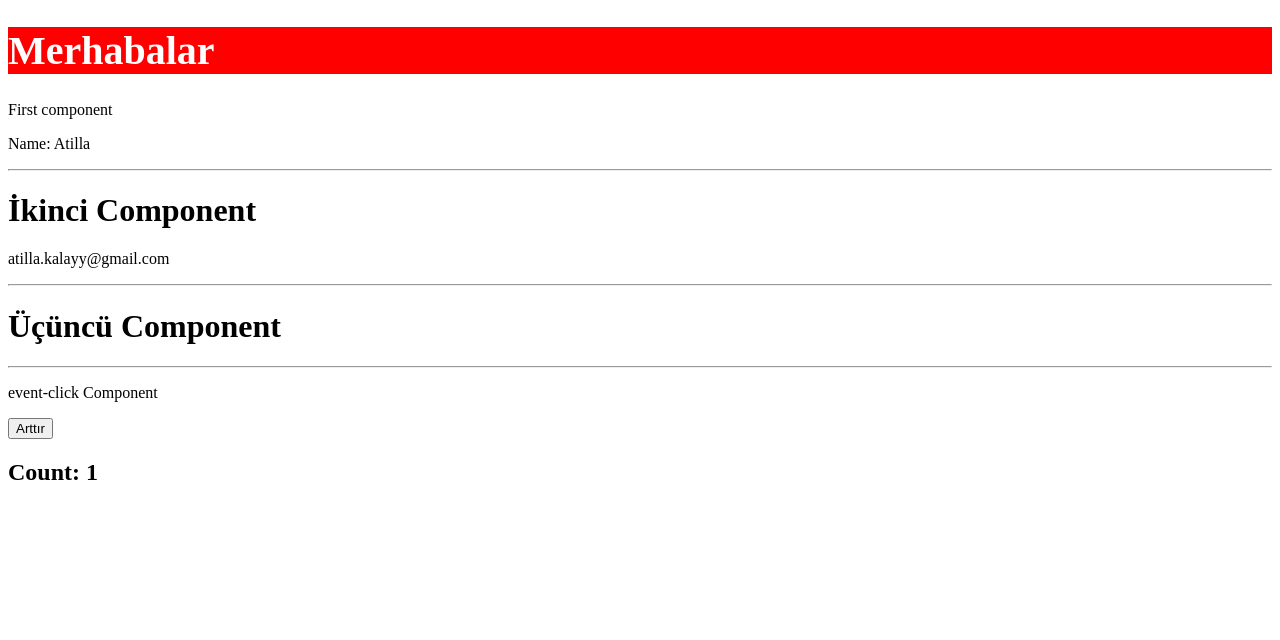
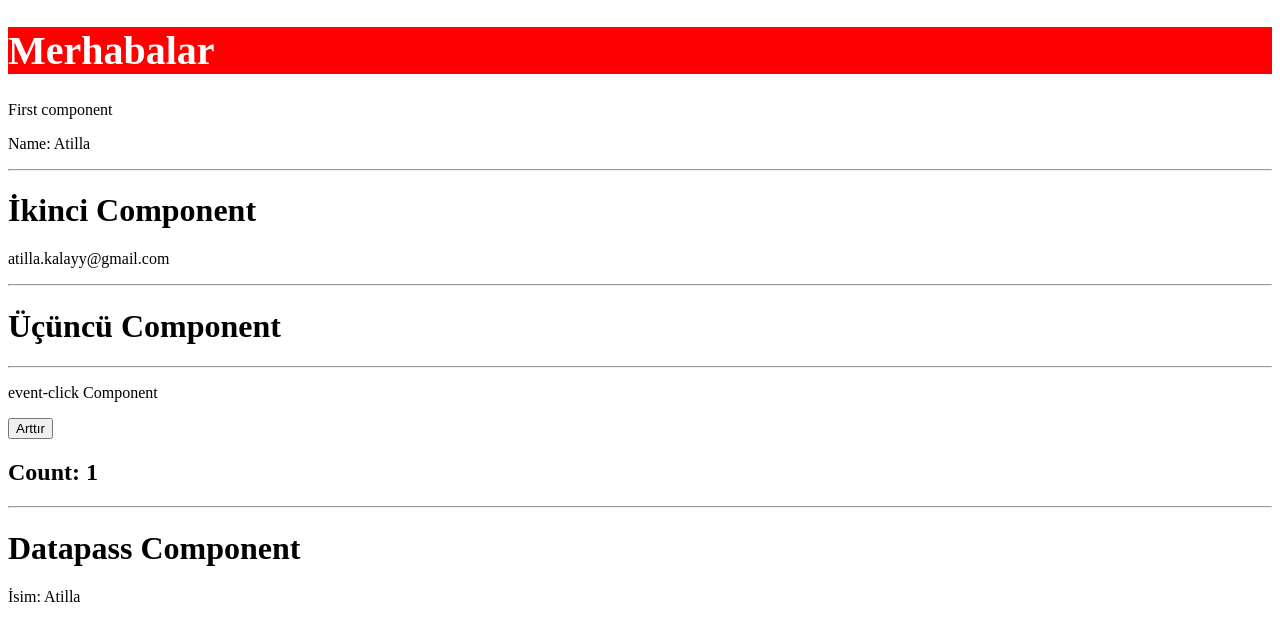
Before and after one commit to atillakalay/TurkcellAngularCourse, an Angular app in the folder angularapp/: page / in a window 1280 px wide. Shown: the top 640 px of the page. Built offline with nearby package versions, Linux system fonts and the light colour scheme.

Commit message:
The course of transferring data from outside to the Component has been completed.

```diff
--- a/angularapp/src/app/app.component.html
+++ b/angularapp/src/app/app.component.html
@@ -8,3 +8,5 @@
 <app-example3></app-example3>
 <hr>
 <app-event-click></app-event-click>
+<hr>
+<app-datapass-input name="Atilla"></app-datapass-input>
--- a/angularapp/src/app/app.module.ts
+++ b/angularapp/src/app/app.module.ts
@@ -7,6 +7,7 @@ import { EventClickComponent } from './pages/event-click/event-click.component';
 import { ExampleComponent } from './pages/example/example.component';
 import { Example2Component } from './pages/example2/example2.component';
 import { Example3Component } from './pages/example3/example3.component';
+import { DatapassInputComponent } from './pages/datapass-input/datapass-input.component';
 
 @NgModule({
   declarations: [
@@ -14,7 +15,8 @@ import { Example3Component } from './pages/example3/example3.component';
     ExampleComponent,
     Example2Component,
     Example3Component,
-    EventClickComponent
+    EventClickComponent,
+    DatapassInputComponent
   ],
   imports: [
     BrowserModule,
--- /dev/null
+++ b/angularapp/src/app/pages/datapass-input/datapass-input.component.html
@@ -0,0 +1,2 @@
+<h1>Datapass Component</h1>
+<p>İsim: {{name}}</p>
```
Also changed, not shown: angularapp/src/app/pages/datapass-input/datapass-input.component.ts (added, +12 -0 lines), angularapp/src/app/pages/datapass-input/datapass-input.component.css (added), 1 other file (tests, documents, lock files or other folders).
